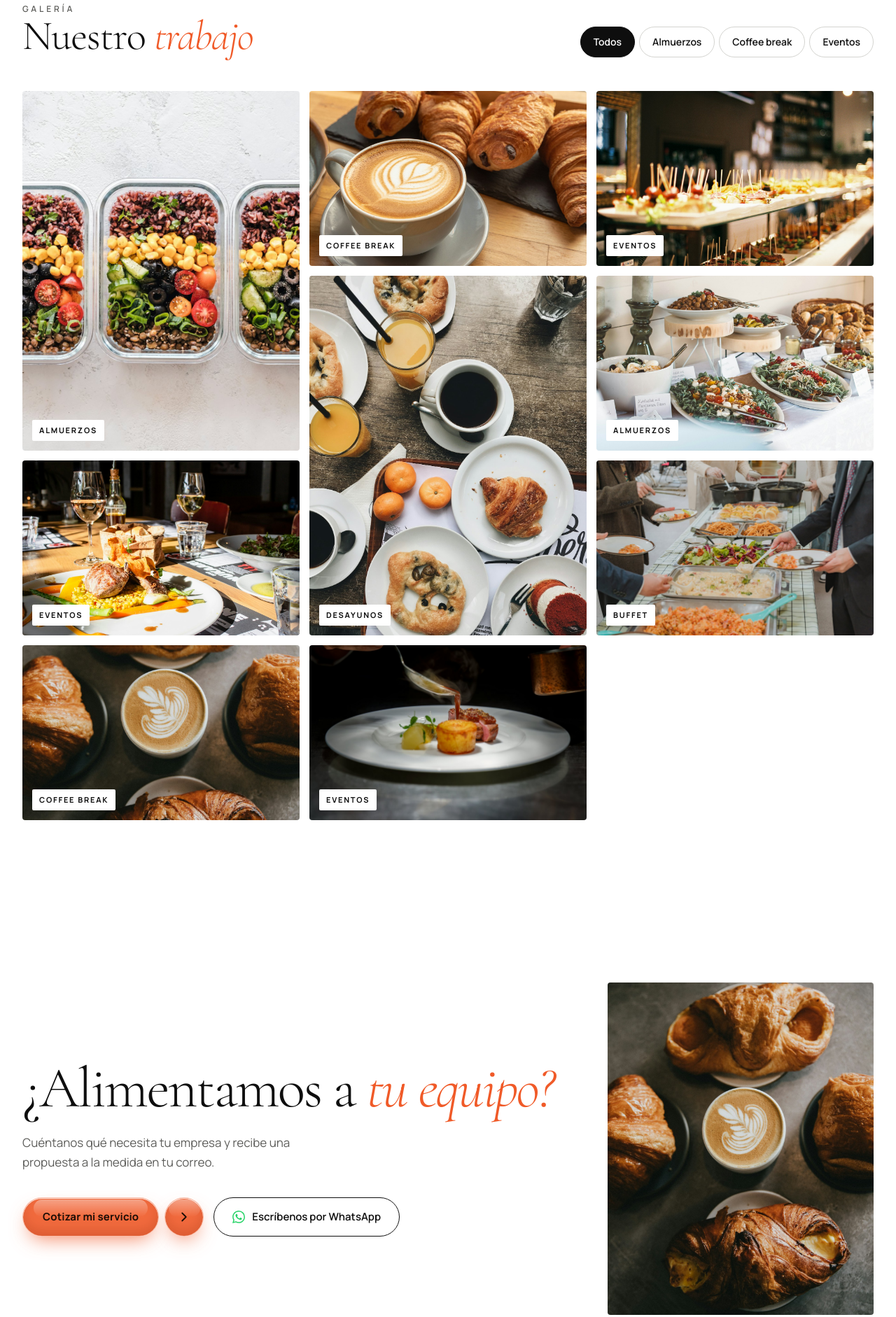
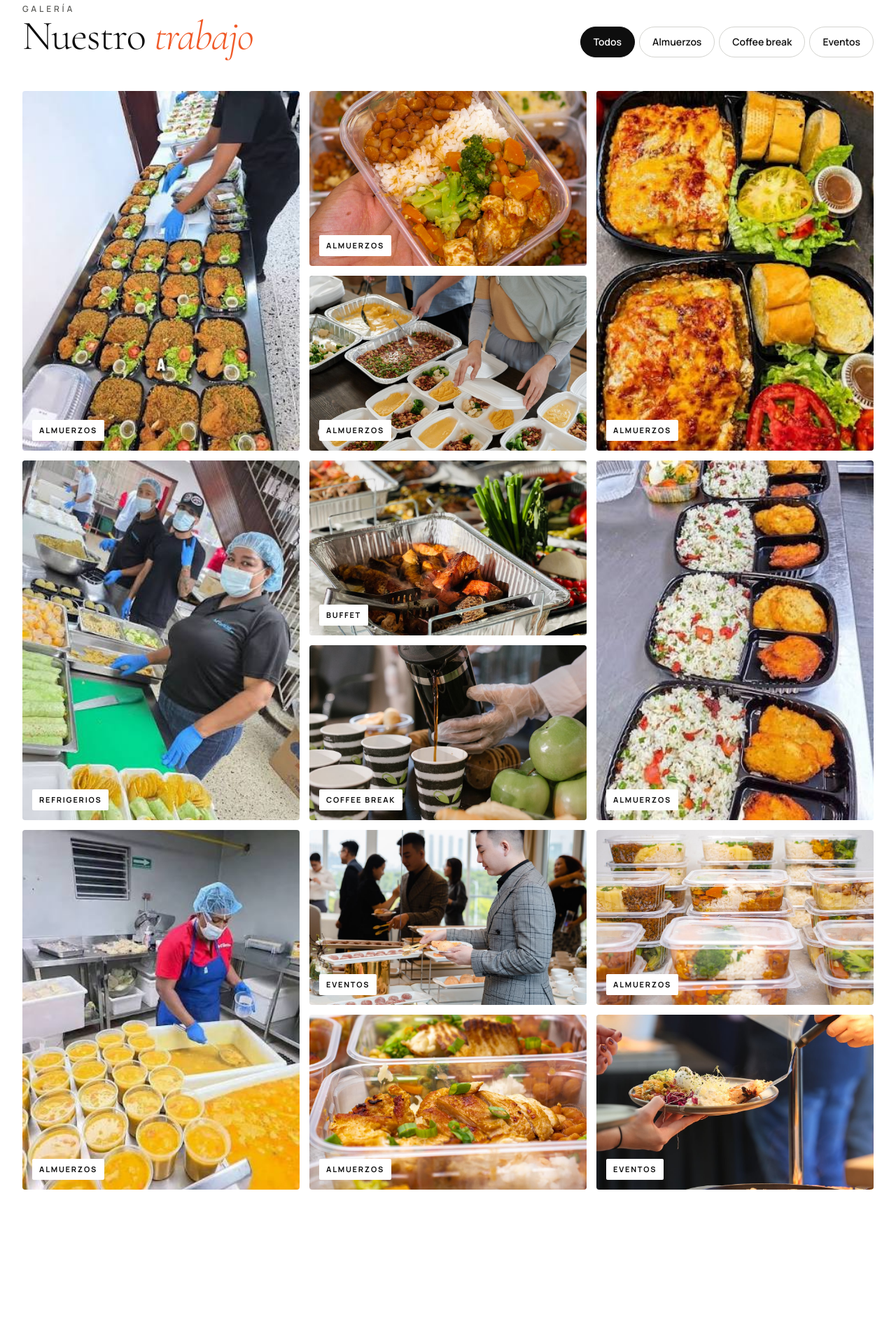
Before and after one commit to Cristhian020/mt-catering, a plain HTML site: page index.html in a window 1280 px wide. Shown: the part 4236-6118 px from the top of the page at 70% size. Drawn offline with nearby package versions, Linux system fonts and the light colour scheme; no server answers; animation ran at ten frames a second.

Commit message:
Galería real y aviso por WhatsApp cuando el correo falla
- Galería «Nuestro trabajo» con 5 fotos reales de MT Catering y 8 fotos
  de comida empresarial (Pexels): almuerzos empacados, buffet, coffee
  break y eventos.
- Si una cotización no llega al correo (límite de Web3Forms u otro error),
  se avisa por WhatsApp a la empresa vía CallMeBot (se activa con
  avisoApiKey en config.js) y el mensaje del cliente lleva una nota.
- Instrucciones de CallMeBot en LEEME.md.

Co-Authored-By: Claude Opus 5.5 <noreply@anthropic.com>

```diff
--- a/css/styles.css
+++ b/css/styles.css
@@ -313,7 +313,7 @@ button { font: inherit; }
   transition: background-color .3s, color .3s, border-color .3s;
 }
 .filter[aria-pressed="true"] { background: var(--ink); color: var(--paper); border-color: var(--ink); }
-.gallery-grid { display: grid; grid-template-columns: repeat(3, minmax(0, 1fr)); grid-auto-rows: 250px; gap: 14px; }
+.gallery-grid { display: grid; grid-template-columns: repeat(3, minmax(0, 1fr)); grid-auto-rows: 250px; grid-auto-flow: dense; gap: 14px; }
 .gallery-item { position: relative; overflow: hidden; border-radius: var(--radius); display: block; }
 .gallery-item.tall { grid-row: span 2; }
 .gallery-item img { width: 100%; height: 100%; object-fit: cover; transition: transform 1.6s var(--ease); }
--- a/index.html
+++ b/index.html
@@ -14,7 +14,7 @@
   <link rel="preconnect" href="https://fonts.gstatic.com" crossorigin>
   <link href="https://fonts.googleapis.com/css2?family=Cormorant+Garamond:ital,wght@0,300;0,400;0,500;1,300;1,400&family=Manrope:wght@400;500;600;700&display=swap" rel="stylesheet">
   <link rel="stylesheet" href="https://cdn.jsdelivr.net/npm/glightbox@3.3.0/dist/css/glightbox.min.css">
-  <link rel="stylesheet" href="css/styles.css?v=5">
+  <link rel="stylesheet" href="css/styles.css?v=6">
 </head>
 <body>
 
@@ -226,24 +226,32 @@
         <button class="btn btn-outline" type="button" id="mas-eventos">Ver más eventos</button>
       </div>
       <div class="gallery-grid" id="galeria-muestra">
-        <a class="gallery-item tall glightbox" data-cat="almuerzos" data-gallery="mt" href="img/fotos/almuerzos.jpg" data-title="Almuerzos empacados">
-          <img src="img/fotos/almuerzos.jpg" alt="Almuerzos empacados en recipientes" loading="lazy"><span class="tag">Almuerzos</span></a>
-        <a class="gallery-item glightbox" data-cat="coffee" data-gallery="mt" href="img/fotos/coffee-break.jpg" data-title="Coffee break">
-          <img src="img/fotos/coffee-break.jpg" alt="Capuchino con croissants" loading="lazy"><span class="tag">Coffee break</span></a>
-        <a class="gallery-item glightbox" data-cat="eventos" data-gallery="mt" href="img/fotos/eventos.jpg" data-title="Barra de pasabocas">
-          <img src="img/fotos/eventos.jpg" alt="Barra de pasabocas" loading="lazy"><span class="tag">Eventos</span></a>
-        <a class="gallery-item tall glightbox" data-cat="coffee" data-gallery="mt" href="img/fotos/desayuno.jpg" data-title="Desayuno de trabajo">
-          <img src="img/fotos/desayuno.jpg" alt="Desayuno de trabajo" loading="lazy"><span class="tag">Desayunos</span></a>
-        <a class="gallery-item glightbox" data-cat="almuerzos" data-gallery="mt" href="img/fotos/ensaladas.jpg" data-title="Mesa de ensaladas">
-          <img src="img/fotos/ensaladas.jpg" alt="Mesa de ensaladas" loading="lazy"><span class="tag">Almuerzos</span></a>
-        <a class="gallery-item glightbox" data-cat="eventos" data-gallery="mt" href="img/fotos/plato-servido.jpg" data-title="Menú servido">
-          <img src="img/fotos/plato-servido.jpg" alt="Plato servido" loading="lazy"><span class="tag">Eventos</span></a>
-        <a class="gallery-item glightbox" data-cat="almuerzos" data-gallery="mt" href="img/fotos/buffet-oficina.jpg" data-title="Buffet en oficina">
-          <img src="img/fotos/buffet-oficina.jpg" alt="Buffet en una oficina" loading="lazy"><span class="tag">Buffet</span></a>
-        <a class="gallery-item glightbox" data-cat="coffee" data-gallery="mt" href="img/fotos/cafe-panaderia.jpg" data-title="Café y panadería">
-          <img src="img/fotos/cafe-panaderia.jpg" alt="Café con panes" loading="lazy"><span class="tag">Coffee break</span></a>
-        <a class="gallery-item glightbox" data-cat="eventos" data-gallery="mt" href="img/fotos/chef.jpg" data-title="Emplatado">
-          <img src="img/fotos/chef.jpg" alt="Chef emplatando" loading="lazy"><span class="tag">Eventos</span></a>
+        <a class="gallery-item tall glightbox" data-cat="almuerzos" data-gallery="mt" href="img/galeria/mt-almuerzos-listos.jpg" data-title="Almuerzos empacados listos para entregar">
+          <img src="img/galeria/mt-almuerzos-listos.jpg" alt="Almuerzos empacados listos para entregar" loading="lazy"><span class="tag">Almuerzos</span></a>
+        <a class="gallery-item glightbox" data-cat="almuerzos" data-gallery="mt" href="img/galeria/almuerzo-arroz-habichuelas-pollo.jpg" data-title="Arroz, habichuelas y pollo">
+          <img src="img/galeria/almuerzo-arroz-habichuelas-pollo.jpg" alt="Arroz, habichuelas y pollo" loading="lazy"><span class="tag">Almuerzos</span></a>
+        <a class="gallery-item tall glightbox" data-cat="almuerzos" data-gallery="mt" href="img/galeria/mt-lasana-empacada.jpg" data-title="Lasaña con ensalada y pan">
+          <img src="img/galeria/mt-lasana-empacada.jpg" alt="Lasaña con ensalada y pan" loading="lazy"><span class="tag">Almuerzos</span></a>
+        <a class="gallery-item glightbox" data-cat="almuerzos" data-gallery="mt" href="img/galeria/preparando-cajas.jpg" data-title="Preparación de almuerzos para empresas">
+          <img src="img/galeria/preparando-cajas.jpg" alt="Preparación de almuerzos para empresas" loading="lazy"><span class="tag">Almuerzos</span></a>
+        <a class="gallery-item tall glightbox" data-cat="coffee" data-gallery="mt" href="img/galeria/mt-equipo-refrigerios.jpg" data-title="Nuestro equipo preparando refrigerios">
+          <img src="img/galeria/mt-equipo-refrigerios.jpg" alt="Nuestro equipo preparando refrigerios" loading="lazy"><span class="tag">Refrigerios</span></a>
+        <a class="gallery-item glightbox" data-cat="eventos" data-gallery="mt" href="img/galeria/buffet-carnes-bandejas.jpg" data-title="Buffet de carnes en bandejas">
+          <img src="img/galeria/buffet-carnes-bandejas.jpg" alt="Buffet de carnes en bandejas" loading="lazy"><span class="tag">Buffet</span></a>
+        <a class="gallery-item tall glightbox" data-cat="almuerzos" data-gallery="mt" href="img/galeria/mt-arroz-croquetas.jpg" data-title="Arroz con vegetales y croquetas">
+          <img src="img/galeria/mt-arroz-croquetas.jpg" alt="Arroz con vegetales y croquetas" loading="lazy"><span class="tag">Almuerzos</span></a>
+        <a class="gallery-item glightbox" data-cat="coffee" data-gallery="mt" href="img/galeria/coffee-break-servicio.jpg" data-title="Coffee break">
+          <img src="img/galeria/coffee-break-servicio.jpg" alt="Coffee break" loading="lazy"><span class="tag">Coffee break</span></a>
+        <a class="gallery-item tall glightbox" data-cat="almuerzos" data-gallery="mt" href="img/galeria/mt-sopas-personal.jpg" data-title="Sopas para el personal">
+          <img src="img/galeria/mt-sopas-personal.jpg" alt="Sopas para el personal" loading="lazy"><span class="tag">Almuerzos</span></a>
+        <a class="gallery-item glightbox" data-cat="eventos" data-gallery="mt" href="img/galeria/evento-buffet-ejecutivos.jpg" data-title="Buffet en evento corporativo">
+          <img src="img/galeria/evento-buffet-ejecutivos.jpg" alt="Buffet en evento corporativo" loading="lazy"><span class="tag">Eventos</span></a>
+        <a class="gallery-item glightbox" data-cat="almuerzos" data-gallery="mt" href="img/galeria/almuerzos-empacados.jpg" data-title="Almuerzos empacados">
+          <img src="img/galeria/almuerzos-empacados.jpg" alt="Almuerzos empacados" loading="lazy"><span class="tag">Almuerzos</span></a>
+        <a class="gallery-item glightbox" data-cat="almuerzos" data-gallery="mt" href="img/galeria/almuerzos-pollo-envases.jpg" data-title="Pollo con arroz y vegetales">
+          <img src="img/galeria/almuerzos-pollo-envases.jpg" alt="Pollo con arroz y vegetales" loading="lazy"><span class="tag">Almuerzos</span></a>
+        <a class="gallery-item glightbox" data-cat="eventos" data-gallery="mt" href="img/galeria/evento-sirviendo-plato.jpg" data-title="Servicio de buffet">
+          <img src="img/galeria/evento-sirviendo-plato.jpg" alt="Servicio de buffet" loading="lazy"><span class="tag">Eventos</span></a>
       </div>
     </div>
   </section>
@@ -310,7 +318,7 @@
   </a>
 </div>
 
-<script src="js/config.js?v=4"></script>
+<script src="js/config.js?v=5"></script>
 <script src="https://cdn.jsdelivr.net/npm/gsap@3.13.0/dist/gsap.min.js"></script>
 <script src="https://cdn.jsdelivr.net/npm/gsap@3.13.0/dist/ScrollTrigger.min.js"></script>
 <script src="https://cdn.jsdelivr.net/npm/glightbox@3.3.0/dist/js/glightbox.min.js"></script>
--- a/js/config.js
+++ b/js/config.js
@@ -25,7 +25,13 @@ window.MT_CONFIG = {
   facebook: '',
   linkedin: '',
 
-  // 5) Precio estimado en el formulario de cotizar.
+  // 5) Aviso a TU WhatsApp cuando una cotización NO llegue al correo
+  //    (por ejemplo, si se llegó al límite de 250 envíos al mes de Web3Forms).
+  //    Usa CallMeBot (gratis). Los pasos para conseguir la clave están en LEEME.md.
+  //    Pega aquí la "apikey" que te mande CallMeBot. Si lo dejas vacío, no se envía aviso.
+  avisoApiKey: '',
+
+  // 6) Precio estimado en el formulario de cotizar.
   //    Déjalo en false hasta tener tus tarifas reales. Si lo activas (true),
   //    el formulario muestra un rango aproximado usando estos valores por persona.
   mostrarEstimado: false,
```
Also changed, not shown: cotizar.html (+3 -3 lines), js/cotizar.js (+34 -4 lines), img/galeria/almuerzo-arroz-habichuelas-pollo.jpg (added), img/galeria/almuerzos-empacados.jpg (added), img/galeria/almuerzos-pollo-envases.jpg (added), img/galeria/buffet-carnes-bandejas.jpg (added), img/galeria/coffee-break-servicio.jpg (added), img/galeria/evento-buffet-ejecutivos.jpg (added), img/galeria/evento-sirviendo-plato.jpg (added), img/galeria/mt-almuerzos-listos.jpg (added), img/galeria/mt-arroz-croquetas.jpg (added), img/galeria/mt-equipo-refrigerios.jpg (added), img/galeria/mt-lasana-empacada.jpg (added), img/galeria/mt-sopas-personal.jpg (added), 1 more files, 1 other file.
